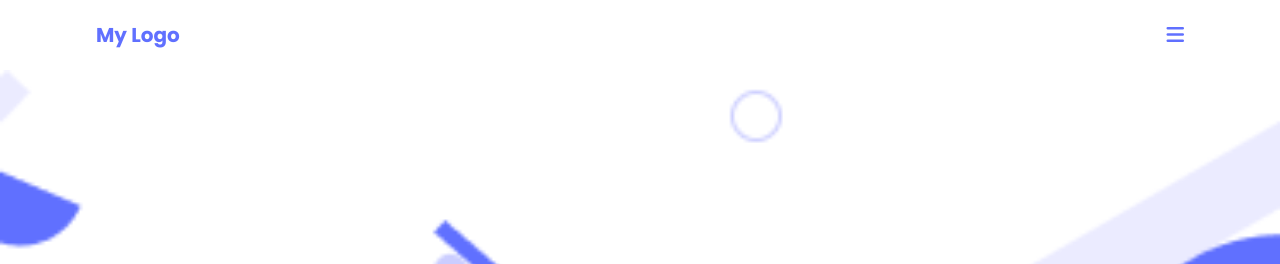
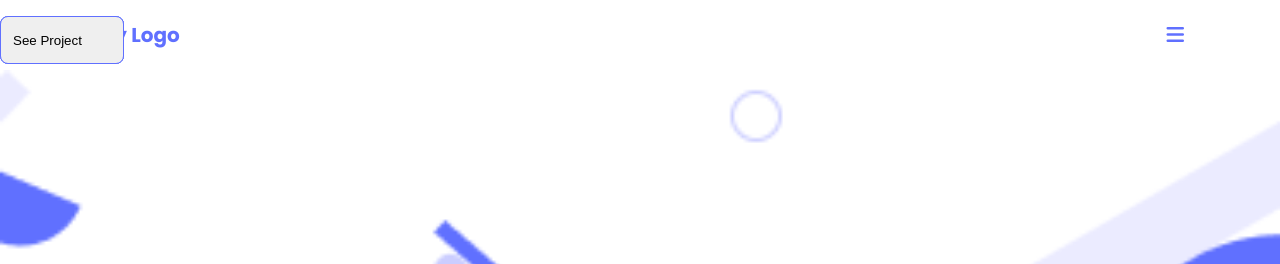
Before and after one commit to mpa-mxiang/personal_profolio, a website: page index.html in a window 1280 px wide. Shown: the top 264 px of the page. Drawn offline with Linux system fonts and the light colour scheme.

Commit message:
Edited button and added :hover in the style.css

```diff
--- a/style.css
+++ b/style.css
@@ -164,12 +164,43 @@ a {
 }
 
 .card button {
-  color: #396df2;
-  border: 2px solid #396df2;
-  background-color: white;
+/* Auto layout */
+  display: flex;
+  flex-direction: row;
+  align-items: center;
+  padding: 12px;
+  gap: 10px;
+
+  position: absolute;
+  width: 124px;
+  height: 48px;
+  left: 0px;
+  top: 16px;
+
+  /* Primary/B400 */
+  border: 1px solid #6070FF;
   border-radius: 8px;
-  padding: 1rem;
-  flex: none;
+}
+
+.card button:active {
+  /* Auto layout */
+  display: flex;
+  flex-direction: row;
+  align-items: center;
+  padding: 12px;
+  gap: 10px;
+
+  position: absolute;
+  width: 124px;
+  height: 48px;
+  left: 0px;
+  top: 16px;
+
+  /* Primary/B500 */
+  background: #4053FC;
+  /* Button/1 */
+  box-shadow: 0px 8px 16px rgba(64, 83, 252, 0.24);
+  border-radius: 8px;
 }
 
 .about {
```
